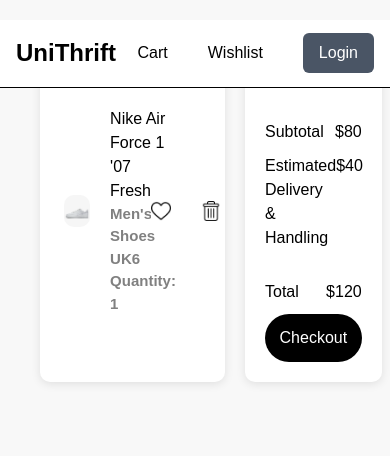
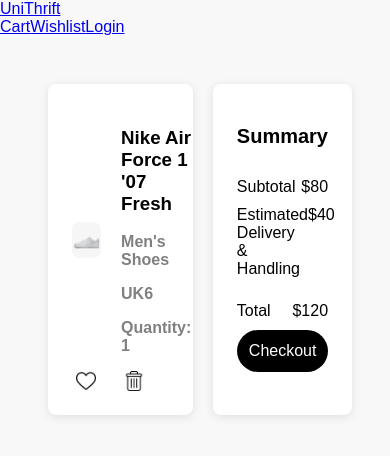
Before and after one commit to GDSC-ZHCET/UniThrift, a React (Vite) app: page / in a window 390 px wide. Shown: the top 456 px of the page. Built offline with nearby package versions, Linux system fonts and the light colour scheme.

Commit message:
made cart page responsive

```diff
--- a/src/index.css
+++ b/src/index.css
@@ -1,4 +1,14 @@
-@import "tailwindcss";
+@media (max-width: 768px) {
+  .cart-container {
+    flex-direction: column;
+    align-items: center;
+  }
+
+  .cart-item {
+    width: 100%;
+    text-align: center;
+  }
+}
 /* General  */
 body {
   font-family: Arial, sans-serif;
@@ -7,17 +17,17 @@
   background-color: #f8f8f8;
 }
 
-/* Navbar */
+/* Navbar  */
 .Navbar {
   display: flex;
   justify-content: space-between;
   align-items: center;
-  padding: 15px 30px;
+  padding: 1em 2em;
   background-color: white;
   box-shadow: 0 2px 5px rgba(0, 0, 0, 0.1);
 }
 .logo {
-  font-size: 24px;
+  font-size: 1.5rem;
   font-weight: bold;
 }
 .links a {
@@ -39,8 +49,8 @@
   align-items: center;
   background-color: #f5f5f5;
   border-radius: 20px;
-  padding: 5px 15px ;
-  width: 250px;
+  padding: 0.5em 1em ;
+  width: 80%;
 }
 .searchbar input {
   padding: 8px;
@@ -60,20 +70,21 @@
   cursor: pointer;
 }
 
+
 .content{
   display: flex;
   justify-content: space-between;
-  margin: 20px;
+  margin: 1.5em;
 }
 
 /* Cart */
 .cart-container {
-  width: 60%;
+  width: 70%;
   display: flex;
   align-items: center;
-  padding: 24px;
+  padding: 1.5em;
   background-color: white;
-  border-radius: 10px;
+  border-radius: 0.5em;
   box-shadow: 0 2px 10px rgba(0, 0, 0, 0.1);
   flex-grow: 1;
   margin-right: 20px;
@@ -85,7 +96,7 @@
 }
 .cart-items img {
   width: 30%;
-  border-radius: 10px;
+  border-radius: 0.5em;
   margin-right: 20px;
 }
 .cart-details {
@@ -93,12 +104,12 @@
 }
 .cart-details p{
   color: grey;
-  font-size: 15px;
+  font-size: 1rem;
   font-weight: bold;
 }
 .cart-actions {
   display: flex;
-  gap: 10px;
+  gap: 0.5em;
   cursor: pointer;
 }
 .cart-actions img{
@@ -112,15 +123,15 @@
 
 /* Summary */
 .summary {
-  padding: 20px;
+  padding: 1.5em;
   background: white;
-  border-radius: 10px;
+  border-radius: 0.5em;
   box-shadow: 0 2px 10px rgba(0, 0, 0, 0.1);
-  width: 40%;
+  width: 30%;
 }
 .summary h2 {
-  font-size: 20px;
-  margin-bottom: 30px;
+  font-size: 1.25rem;
+  margin-bottom: 1.5em;
 }
 
 .subtotal, .ed,.tot {
@@ -129,7 +140,7 @@
   margin-bottom: 10px;
 }
 .tot{
-  margin-top: 30px;
+  margin-top: 1.5em;
 
 }
 .checkout-btn {
@@ -139,7 +150,7 @@
   color: white;
   border: none;
   border-radius: 25px;
-  font-size: 16px;
+  font-size: 1rem;
   cursor: pointer;
   transition: 0.3s;
 }
```
Also changed, not shown: 2 other files (tests, documents, lock files or other folders).
